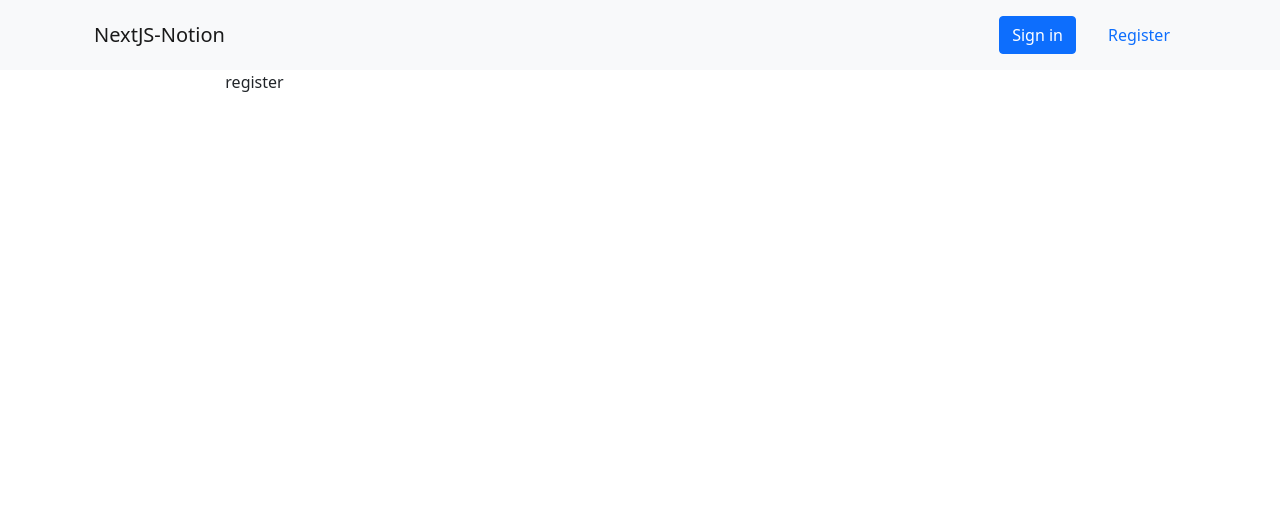
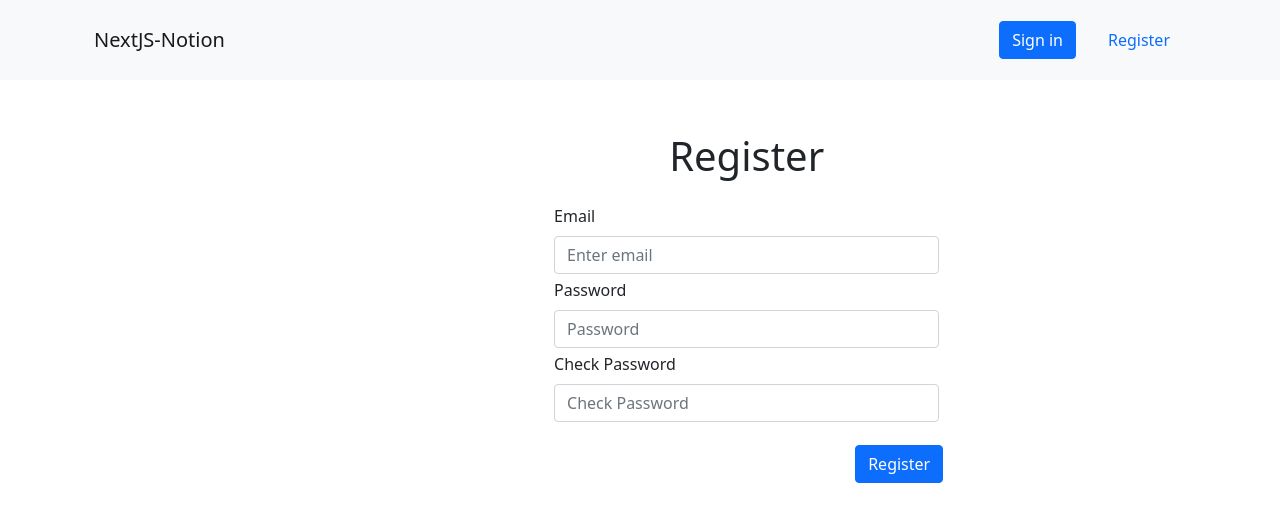
Before and after one commit to EeroLai/nextjs-notion-project, a Next.js app: page /user/register in a window 1280 px wide. Shown: the top 522 px of the page. Built offline with nearby package versions, Linux system fonts and the light colour scheme.

Commit message:
EeroLai-20210919-1052

```diff
--- a/pages/components/layout.js
+++ b/pages/components/layout.js
@@ -5,17 +5,25 @@ import {
 } from "react-bootstrap";
 import Header from "./header"
 import List from "./list"
+import Head from "next/head"
 
-export default function layout({children}) {
+export default function layout({ children }) {
     return (
-        <Container fluid className="overflow-hidden">
-            <Row>
-                <Header />
-            </Row>
-            <Row>
-                <Col sm={2} ><List /></Col>
-                <Col sm={10}>{children}</Col>
-            </Row>
-        </Container >
+        <div>
+            <Head>
+                <title>NextJS-notion</title>
+                <meta charSet='utf-8' />
+                <meta name='viewport' content='initial-scale=1.0, width=device-width' />
+            </Head>
+            <Container fluid>
+                <Row style={{ height: '10vh' }}>
+                    <Header />
+                </Row>
+                <Row style={{ height: '90vh' }}>
+                    <Col sm={2} style={{ height: '90vh', overflowY: 'auto' }}><List /></Col>
+                    <Col sm={10} style={{ height: '90vh', overflowY: 'auto' }}>{children}</Col>
+                </Row>
+            </Container >
+        </div>
     )
 }
--- a/pages/user/register.js
+++ b/pages/user/register.js
@@ -1,9 +1,32 @@
-import Layout from "../components/layout"
+import Layout from "../components/layout";
+import {
+    Form,
+    Button
+} from "react-bootstrap";
 
 export default function register() {
     return (
         <Layout>
-            register
+            <div style={{marginTop:'5%'}}>
+                <h1 style={{textAlign:'center'}}>Register</h1>
+                <Form style={{margin:'0 auto',padding:'12px',width:'40%'}}>
+                    <Form.Group size="lg" controlId="email" style={{ margin: "1%" }}>
+                        <Form.Label style={{textAlign:'left'}}>Email</Form.Label>
+                        <Form.Control type="email" placeholder="Enter email" />
+                    </Form.Group>
+                    <Form.Group size="lg" controlId="password" style={{ margin: "1%" }}>
+                        <Form.Label style={{textAlign:'left'}}>Password</Form.Label>
+                        <Form.Control type="password" placeholder="Password" />
+                    </Form.Group>
+                    <Form.Group size="lg" controlId="checkPassword" style={{ margin: "1%" }}>
+                        <Form.Label style={{textAlign:'left'}}>Check Password</Form.Label>
+                        <Form.Control type="password" placeholder="Check Password" />
+                    </Form.Group>
+                    <Button style={{float:'right', marginTop:'5%'}}>
+                        Register
+                    </Button>
+                </Form>
+            </div>
         </Layout>
     )
 }
```
Also changed, not shown: pages/user/login.js (+21 -1 lines).
